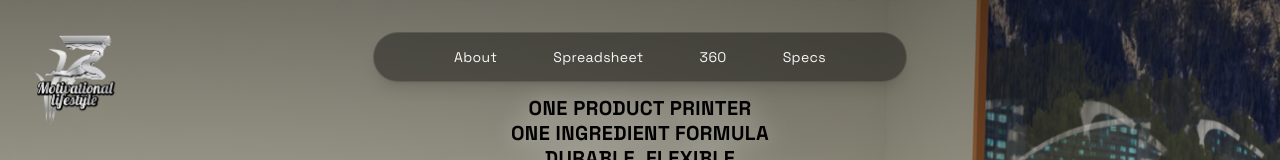
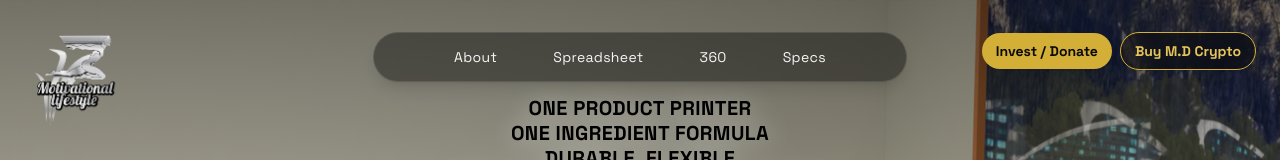
Before and after one commit to logisoltech/product-printer-motivational-lifestyle, a Next.js app: page / in a window 1280 px wide. Shown: the top 160 px of the page. Built offline with nearby package versions, Linux system fonts and the light colour scheme.

Commit message:
Update Nav.js

```diff
--- a/app/Cx/Nav.js
+++ b/app/Cx/Nav.js
@@ -7,8 +7,9 @@ const LINKS = [
 
 export default function Nav() {
   return (
+    <>
       <nav
-      className="absolute left-1/2 top-21 z-30 w-[min(calc(100vw-2rem),72rem)] max-w-[calc(100vw-2rem)] -translate-x-1/2 rounded-full border border-white/10 bg-black/40 px-6 py-2.5 shadow-lg backdrop-blur-md sm:top-8 sm:w-auto sm:max-w-none sm:px-20 sm:py-3"
+        className="absolute left-1/2 top-21 z-30 w-[min(calc(100vw-2rem),72rem)] -translate-x-1/2 rounded-full border border-white/10 bg-black/40 px-6 py-2.5 shadow-lg backdrop-blur-md sm:top-8 sm:w-auto sm:px-20 sm:py-3"
         aria-label="Primary"
         data-aos="fade-down"
         data-aos-delay="150"
@@ -18,7 +19,7 @@ export default function Nav() {
             <li key={href}>
               <a
                 href={href}
-              className="relative inline-block cursor-pointer text-sm font-normal tracking-wide text-white/95 whitespace-nowrap transition-colors hover:text-white after:pointer-events-none after:absolute after:left-0 after:bottom-0 after:h-px after:w-full after:origin-left after:scale-x-0 after:bg-current after:transition-transform after:duration-300 after:ease-out hover:after:scale-x-100"
+                className="relative inline-block cursor-pointer whitespace-nowrap text-sm font-normal tracking-wide text-white/95 transition-colors hover:text-white after:pointer-events-none after:absolute after:bottom-0 after:left-0 after:h-px after:w-full after:origin-left after:scale-x-0 after:bg-current after:transition-transform after:duration-300 after:ease-out hover:after:scale-x-100"
               >
                 {label}
               </a>
@@ -26,5 +27,25 @@ export default function Nav() {
           ))}
         </ul>
       </nav>
+
+      <div
+        className="absolute left-1/2 top-36 z-30 flex -translate-x-1/2 items-center gap-2 xl:left-auto xl:right-6 xl:top-8 xl:translate-x-0"
+        data-aos="fade-left"
+        data-aos-delay="200"
+      >
+        <button
+          type="button"
+          className="cursor-pointer whitespace-nowrap rounded-full bg-[#D4AF37] px-3.5 py-2 text-xs font-bold text-neutral-950 shadow-lg transition hover:bg-[#E5C45A] sm:text-sm"
+        >
+          Invest / Donate
+        </button>
+        <button
+          type="button"
+          className="cursor-pointer whitespace-nowrap rounded-full border border-[#D4AF37] bg-black/40 px-3.5 py-2 text-xs font-bold text-[#E5C45A] shadow-lg backdrop-blur-md transition hover:bg-[#D4AF37] hover:text-neutral-950 sm:text-sm"
+        >
+          Buy M.D Crypto
+        </button>
+      </div>
+    </>
   );
 }
```
Lines whose indentation alone changed are shown as unchanged.
